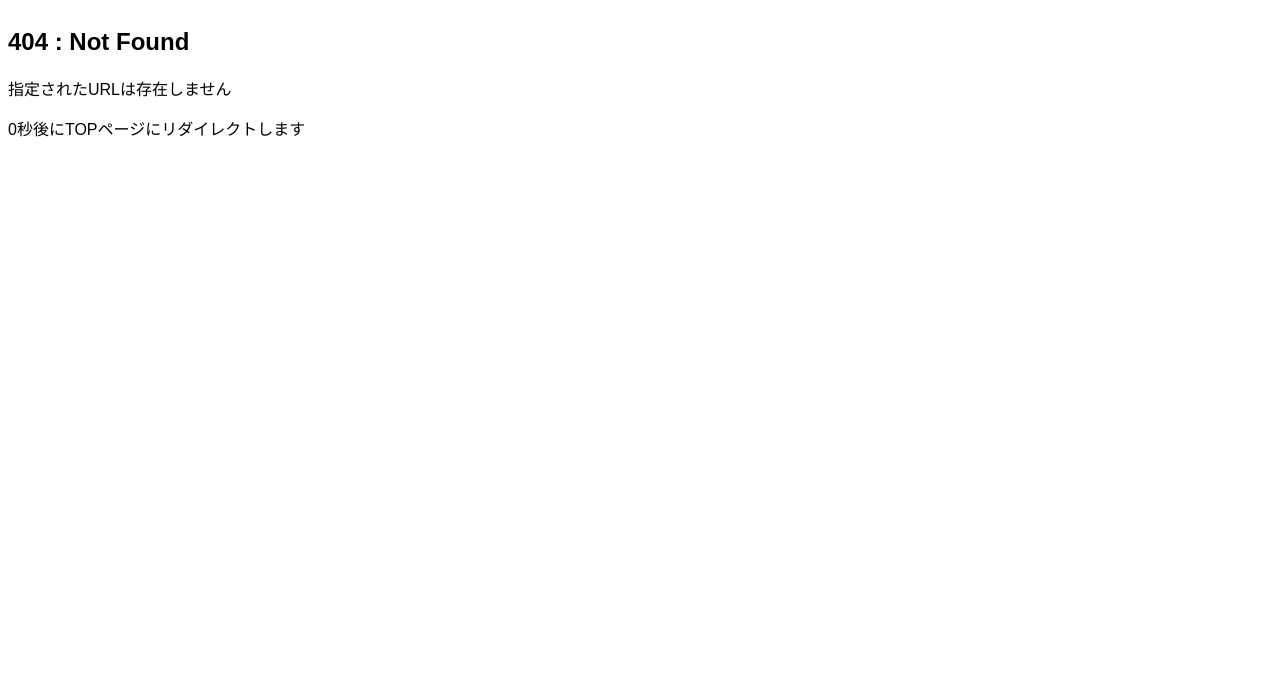
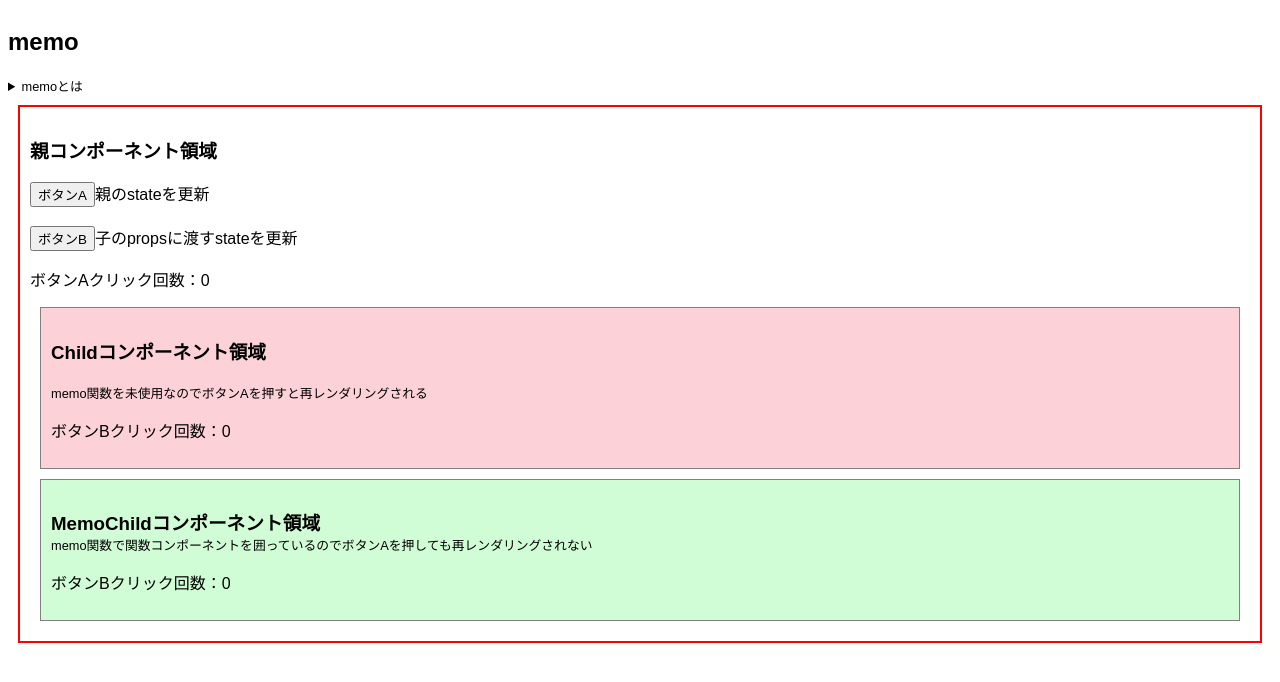
Before and after one commit to keroro0402/Next_Docker_App, a Next.js app in the folder web/: page /05_memo in a window 1280 px wide. Before the commit this address had no page. Shown: the top 682 px of the page. Built offline with nearby package versions, Linux system fonts and the light colour scheme.

Commit message:
memoページ作成

```diff
--- /dev/null
+++ b/web/src/app/05_memo/components/child.tsx
@@ -0,0 +1,22 @@
+type ChildProps = {
+  countB: number;
+};
+
+const Child = ({ countB }: ChildProps) => {
+  console.log('Childコンポーネントのレンダリング');
+  return (
+    <div className='child border area-pink'>
+      <div>
+        <h3>Childコンポーネント領域</h3>
+        <p className='mt-0 fs_small'>memo関数を未使用なのでボタンAを押すと再レンダリングされる</p>
+      </div>
+      <div>
+        <p>ボタンBクリック回数：{countB}</p>
+      </div>
+    </div>
+  );
+};
+
+Child.displayName = 'Child';
+
+export default Child;
--- /dev/null
+++ b/web/src/app/05_memo/components/memo01.tsx
@@ -0,0 +1,49 @@
+'use client';
+
+import Child from './child';
+import ChildMemo from './memoChild';
+import { useState } from 'react';
+
+const Memo01 = () => {
+  const [countA, setCountA] = useState(0);
+  const [countB, setCountB] = useState(0);
+  console.log('親コンポーネントのレンダリング');
+
+  return (
+    <>
+      <div className='parent'>
+        <div>
+          <h3>親コンポーネント領域</h3>
+          <div>
+            <button
+              onClick={() => {
+                setCountA((pre) => pre + 1);
+              }}
+            >
+              ボタンA
+            </button>
+            <span>親のstateを更新</span>
+          </div>
+          <br></br>
+          <div>
+            <button
+              onClick={() => {
+                setCountB((pre) => pre + 1);
+              }}
+            >
+              ボタンB
+            </button>
+            <span>子のpropsに渡すstateを更新</span>
+          </div>
+        </div>
+        <div>
+          <p>ボタンAクリック回数：{countA}</p>
+        </div>
+        <Child countB={countB} />
+        <ChildMemo countB={countB} />
+      </div>
+    </>
+  );
+};
+
+export default Memo01;
--- /dev/null
+++ b/web/src/app/05_memo/components/memoChild.tsx
@@ -0,0 +1,24 @@
+import { memo } from 'react';
+
+type MemoChildProps = {
+  countB: number;
+};
+
+const MemoChild = memo(({ countB }: MemoChildProps) => {
+  console.log('MemoChildコンポーネントのレンダリング');
+  return (
+    <div className='moemochild border area-green'>
+      <div>
+        <h3 className='mb-0'>MemoChildコンポーネント領域</h3>
+        <p className='mt-0 fs_small'>memo関数で関数コンポーネントを囲っているのでボタンAを押しても再レンダリングされない</p>
+      </div>
+      <div>
+        <p>ボタンBクリック回数：{countB}</p>
+      </div>
+    </div>
+  );
+});
+
+MemoChild.displayName = 'MemoChild';
+
+export default MemoChild;
--- /dev/null
+++ b/web/src/app/05_memo/layout.tsx
@@ -0,0 +1,15 @@
+import React, { ReactNode } from 'react';
+
+interface SubLayoutProps {
+  children: ReactNode;
+}
+
+const SubLayout: React.FC<SubLayoutProps> = ({ children }) => {
+  return (
+    <>
+      <div>{children}</div>
+    </>
+  );
+};
+
+export default SubLayout;
--- /dev/null
+++ b/web/src/app/05_memo/page.tsx
@@ -0,0 +1,16 @@
+import Memo01 from '@/app/05_memo/components/memo01';
+
+export default function UseReducer() {
+  return (
+    <>
+      <h2>memo</h2>
+      <details className='accordion-003 fs_small '>
+        <summary>memoとは</summary>
+        <p className='m-0'>memoを使うと子コンポーネントで参照する値（props）が更新されない限り子コンポーネントの再レンダリングをしないようにできる。</p>
+      </details>
+      <div className='card'>
+        <Memo01 />
+      </div>
+    </>
+  );
+}
--- a/web/src/app/page.tsx
+++ b/web/src/app/page.tsx
@@ -16,6 +16,9 @@ export default function Home() {
       <p>
         <Link href={'./03_useReducer'}>useReducer</Link>
       </p>
+      <p>
+        <Link href={'./05_memo'}>memo</Link>
+      </p>
       <hr></hr>
       <p>
         <Link href={'./04_performance'}>performance</Link>
```
